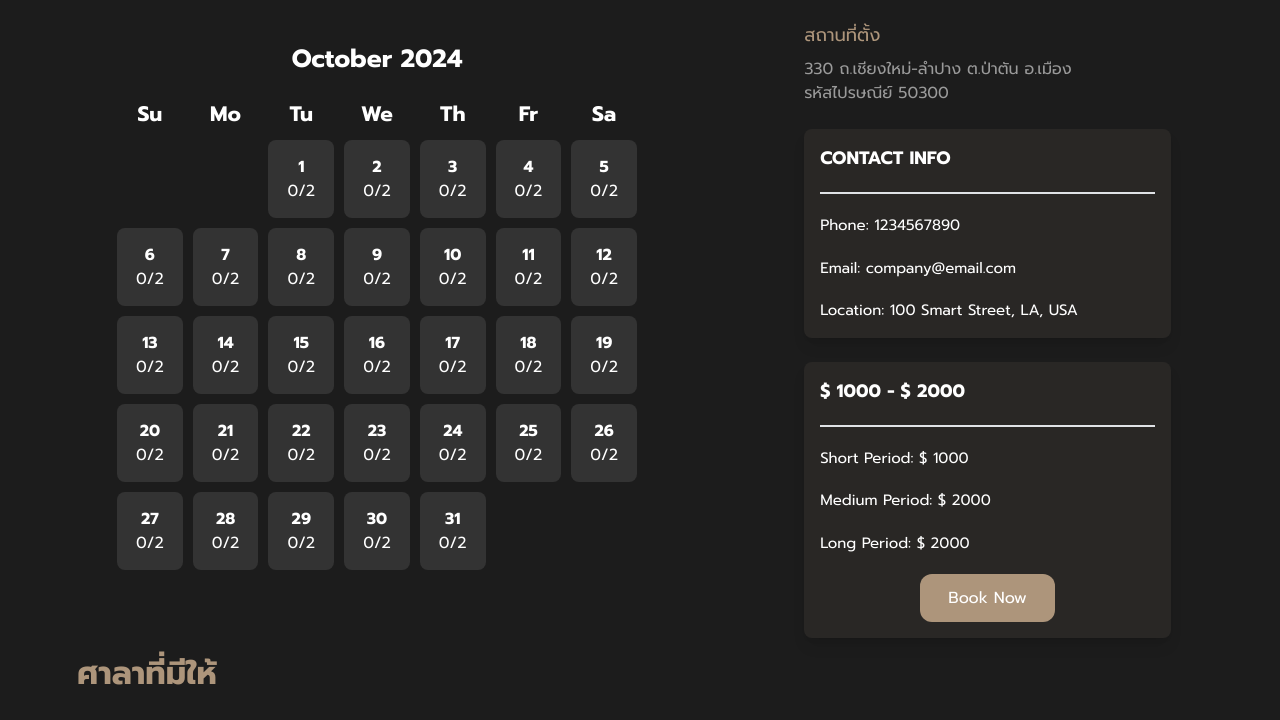
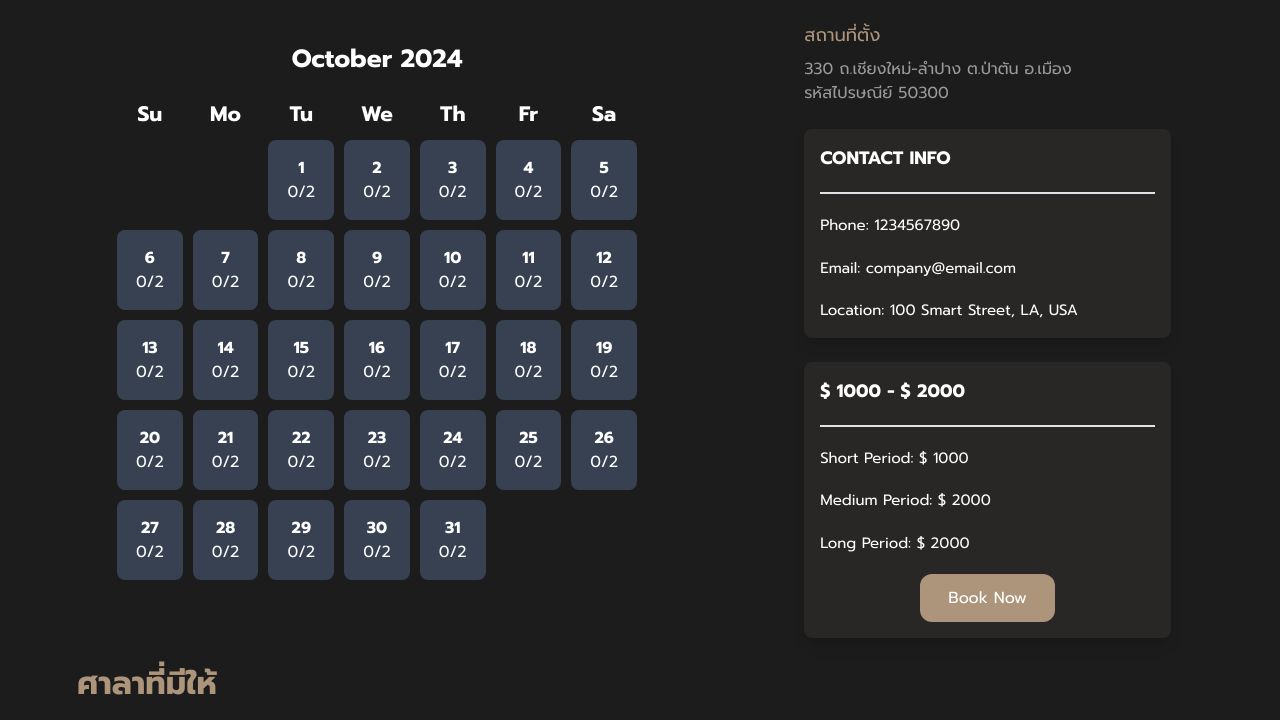
Before and after one commit to Norawit2907/Meru-Online-Frontend, a React app: page /watpage1 in a window 1280 px wide. Shown: the part 1008-1728 px from the top of the page. Built offline with nearby package versions, Linux system fonts and the light colour scheme.

Commit message:
editprofile modal

```diff
--- a/src/components/Calendar.jsx
+++ b/src/components/Calendar.jsx
@@ -1,5 +1,4 @@
 import React, { useState } from "react";
-import '../styles/Calendar.css'
 
 const Calendar = () => {
   const [currentDate, setCurrentDate] = useState(new Date());
@@ -8,14 +7,14 @@ const Calendar = () => {
     return new Date(year, month + 1, 0).getDate();
   };
 
-  const renderDaysOfWeek = () =>{
-    const daysOfWeek = ['Su','Mo','Tu','We', 'Th','Fr', 'Sa'];
+  const renderDaysOfWeek = () => {
+    const daysOfWeek = ['Su', 'Mo', 'Tu', 'We', 'Th', 'Fr', 'Sa'];
     return daysOfWeek.map((day, index) => (
-      <div key={index} className="day-header font-bold text-center text-[21px]">
+      <div key={index} className="font-bold text-center text-[21px]">
         {day}
       </div>
     ));
-  }
+  };
 
   const renderDays = () => {
     const days = [];
@@ -23,18 +22,16 @@ const Calendar = () => {
     const year = currentDate.getFullYear();
     const totalDays = getDaysInMonth(month, year);
 
+    const firstDayOfMonth = new Date(year, month, 1).getDay();
 
-        const firstDayOfMonth = new Date(year, month, 1).getDay();
-
-        for (let emptyDay = 0; emptyDay < firstDayOfMonth; emptyDay++) {
-          days.push(<div key={`empty-${emptyDay}`} className="empty-day"></div>);
-        }
-
+    for (let emptyDay = 0; emptyDay < firstDayOfMonth; emptyDay++) {
+      days.push(<div key={`empty-${emptyDay}`} className="h-16"></div>);
+    }
 
     for (let day = 1; day <= totalDays; day++) {
       days.push(
-        <div key={day} className="day">
-          <p className="font-bold text-[]">{day}</p>
+        <div key={day} className="bg-gray-700 p-4 text-center rounded-lg">
+          <p className="font-bold">{day}</p>
           <p>0/2</p>
         </div>
       );
@@ -43,11 +40,13 @@ const Calendar = () => {
   };
 
   return (
-    <div className="calendar-container text-white font-prompt p-10">
-      <div className="calendar-header">
-        <h2 className="font-bold text-white text-[25px]">{currentDate.toLocaleString("default", { month: "long" })} {currentDate.getFullYear()}</h2>
+    <div className="w-full max-w-[600px] mx-0 text-white font-prompt p-10">
+      <div className="text-center mb-5">
+        <h2 className="font-bold text-white text-[25px]">
+          {currentDate.toLocaleString("default", { month: "long" })} {currentDate.getFullYear()}
+        </h2>
       </div>
-      <div className="calendar-grid">
+      <div className="grid grid-cols-7 gap-2.5">
         {renderDaysOfWeek()}
         {renderDays()}
       </div>
--- a/src/components/SaLa.jsx
+++ b/src/components/SaLa.jsx
@@ -85,13 +85,7 @@ const SlickSaLa = () => {
             />
           ))}
         </Slider>
-        {selectedIndex !== null && (
-          <div className="text-center mt-4">
-            <p className="text-lg text-white mt-10">
-              คุณได้เลือก: <span className="font-bold">{costData[selectedIndex].title}</span> ราคา {costData[selectedIndex].price} บาท
-            </p>
-          </div>
-        )}
+
       </div>
     </div>
   );
--- a/src/pages/EditProfile.jsx
+++ b/src/pages/EditProfile.jsx
@@ -17,12 +17,14 @@ const EditProfile = () => {
 
   const handleSubmit = (event) => {
     event.preventDefault();
-
     console.log({ name, nickname, telephone, email });
   };
 
   return (
-    <form onSubmit={handleSubmit} className="space-y-4">
+    <form
+      onSubmit={handleSubmit}
+      className="space-y-4 mx-auto max-w-md p-4 h-auto"
+    >
       <div className="flex flex-col items-center text-white">
         {profileImage ? (
           <img
@@ -39,22 +41,24 @@ const EditProfile = () => {
           type="file"
           accept="image/*"
           onChange={handleImageChange}
-          className="mb-4 w-full"
+          className="mb-4 w-full text-white"
         />
       </div>
 
-      {/* Reusing InputField component for each input */}
+
       <InputField
         label="Name"
         value={name}
         onChange={(e) => setName(e.target.value)}
         required
+        className="w-full"
       />
       <InputField
         label="Nickname"
         value={nickname}
         onChange={(e) => setNickname(e.target.value)}
         required
+        className="w-full"
       />
       <InputField
         label="Telephone"
@@ -62,6 +66,7 @@ const EditProfile = () => {
         value={telephone}
         onChange={(e) => setTelephone(e.target.value)}
         required
+        className="w-full"
       />
       <InputField
         label="Email"
@@ -69,11 +74,12 @@ const EditProfile = () => {
         value={email}
         onChange={(e) => setEmail(e.target.value)}
         required
+        className="w-full"
       />
 
       <button
         type="submit"
-        className="mt-4 w-full bg-[#AD957B] text-white py-2 rounded-lg"
+        className="mt-4 w-full bg-[#AD957B] text-white py-2 rounded-lg hover:bg-[#A86E54]"
       >
         Save Changes
       </button>
--- a/src/styles/Calendar.css
+++ /dev/null
@@ -1,23 +0,0 @@
-.calendar-container {
-    width: 100%;
-    max-width: 600px;
-    margin: 0 ;
-  }
-
-  .calendar-header {
-    text-align: center;
-    margin-bottom: 20px;
-  }
-
-  .calendar-grid {
-    display: grid;
-    grid-template-columns: repeat(7, 1fr);
-    gap: 10px;
-  }
-
-  .day {
-    background-color: #333;
-    padding: 15px;
-    text-align: center;
-    border-radius: 8px;
-  }
--- a/src/styles/Slick-SaLa.css
+++ b/src/styles/Slick-SaLa.css
@@ -1,10 +1,12 @@
 .sala-carousel .slick-dots li button:before {
   color: white;
   font-size: 12px;
+  margin-top: 10px;
 }
 
 .sala-carousel .slick-dots li.slick-active button:before {
   color: #a88955;
+  margin-top: 10px;
 }
 
 .slick-list {
```
Also changed, not shown: src/pages/PaymentModal.jsx (added).
